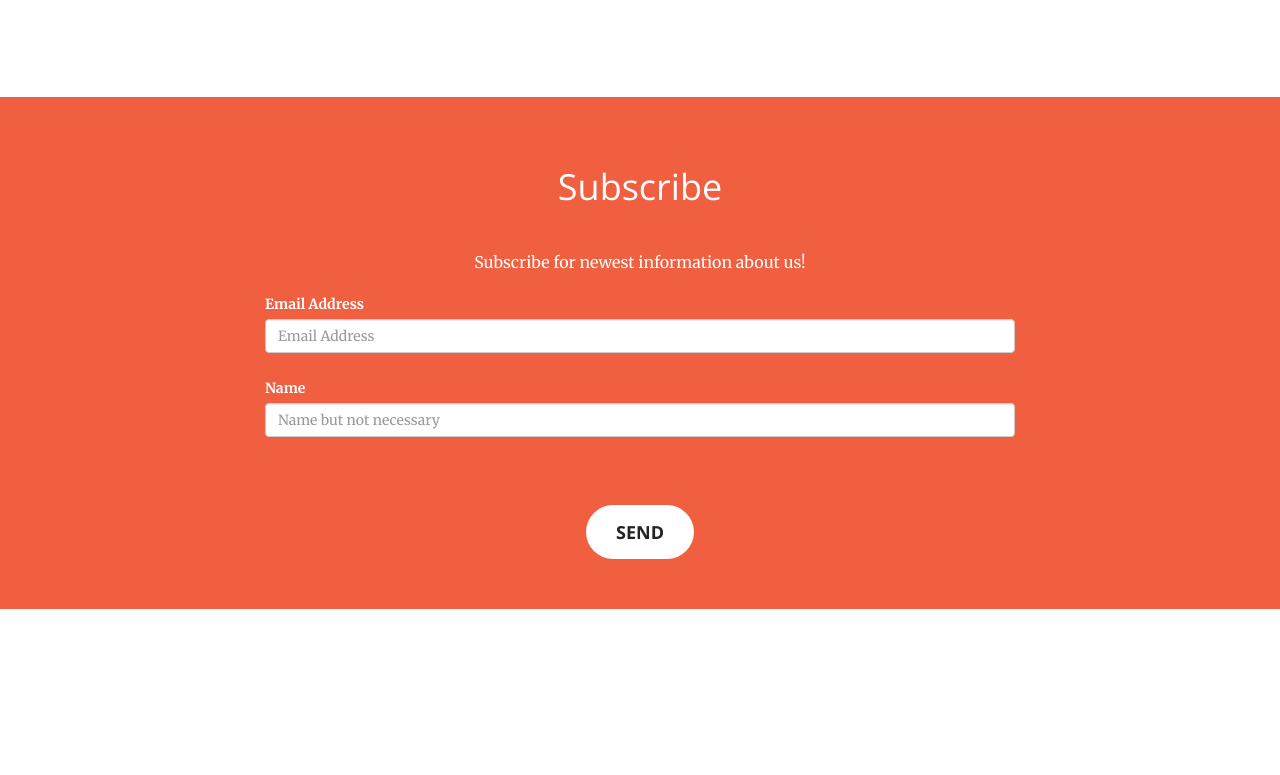
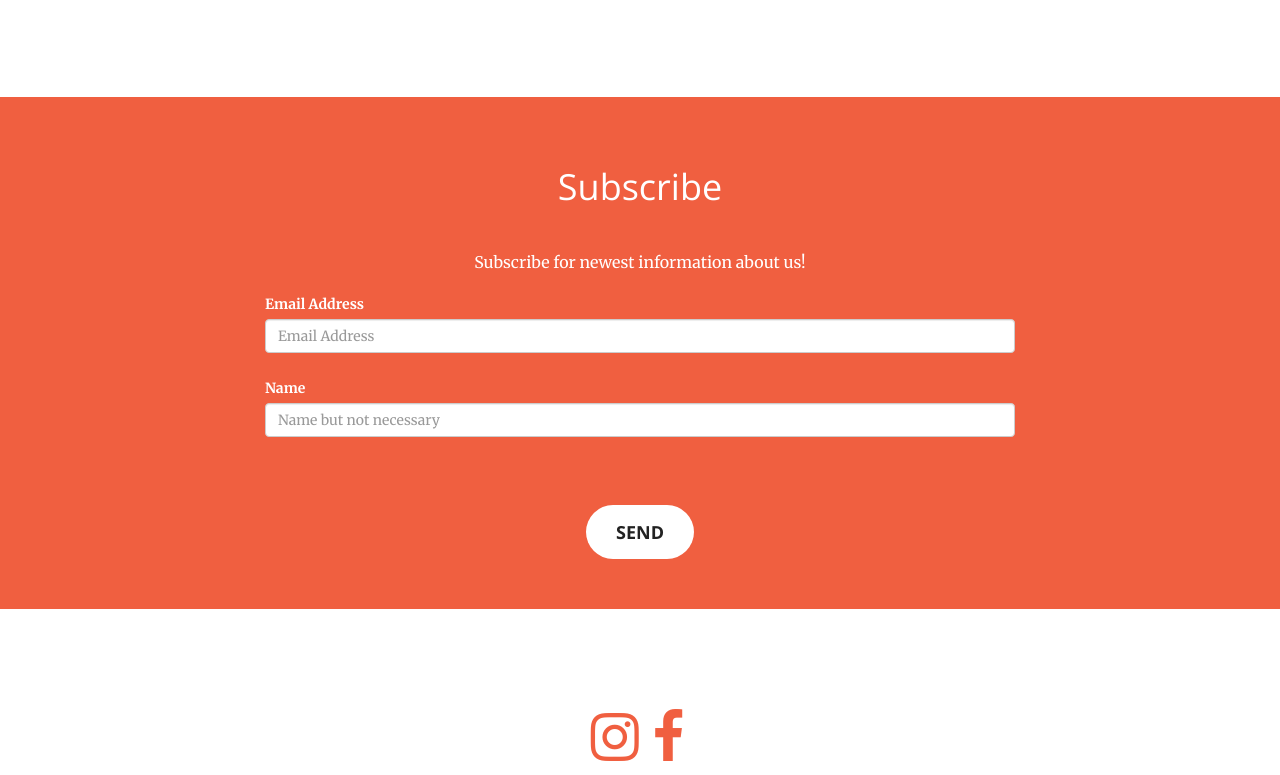
Before and after one commit to johnny7861532/PixelMonkey, a plain HTML site: page index.html in a window 1280 px wide. Shown: the part 1984-2759 px from the top of the page. Before the commit the page ends 2693 px from the top, so only its background shows below. Drawn offline with nearby package versions, Linux system fonts and the light colour scheme.

Commit message:
add social button

```diff
--- a/index.html
+++ b/index.html
@@ -246,6 +246,19 @@
         </div>
     </div>
 </section>
+<footer>
+    <div class="container">
+        <div class="row">
+            <div class="col-lg-12 text-center">
+                <ul class="list-inline social-buttons">
+                    <li><a href="https://www.instagram.com/hashtaggingmonkey/"><i class="fa fa-4x fa-instagram"></i></a>
+                    </li>
+                    <li><a href="https://www.facebook.com/hashtagingmonkey/"><i class="fa fa-4x fa-facebook"></i></a>
+                    </li>
+                </ul>
+            </div>
+        </div>
+        </footer>
     <!-- jQuery -->
     <script src="vendor/jquery/jquery.min.js"></script>
 
```
